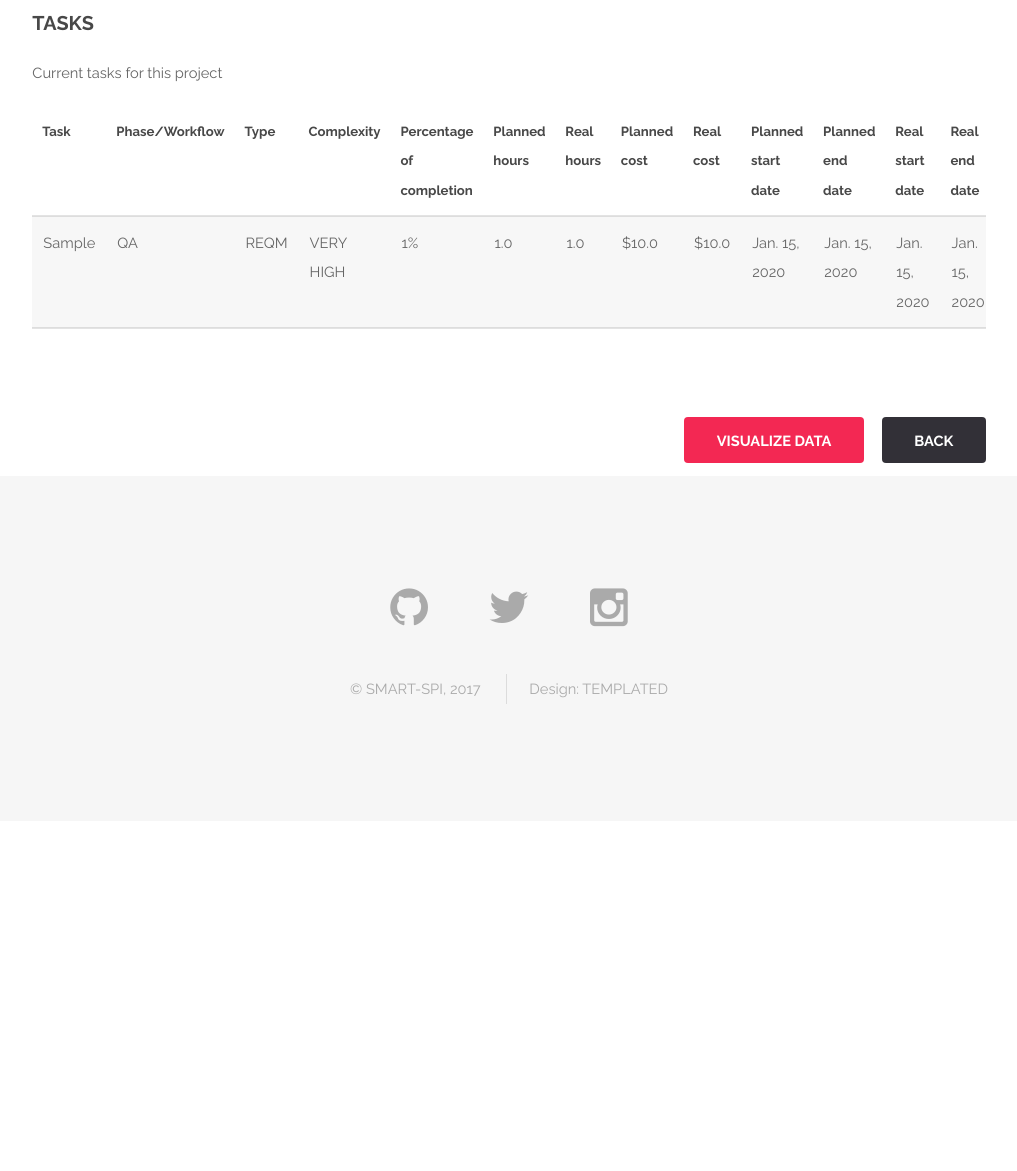
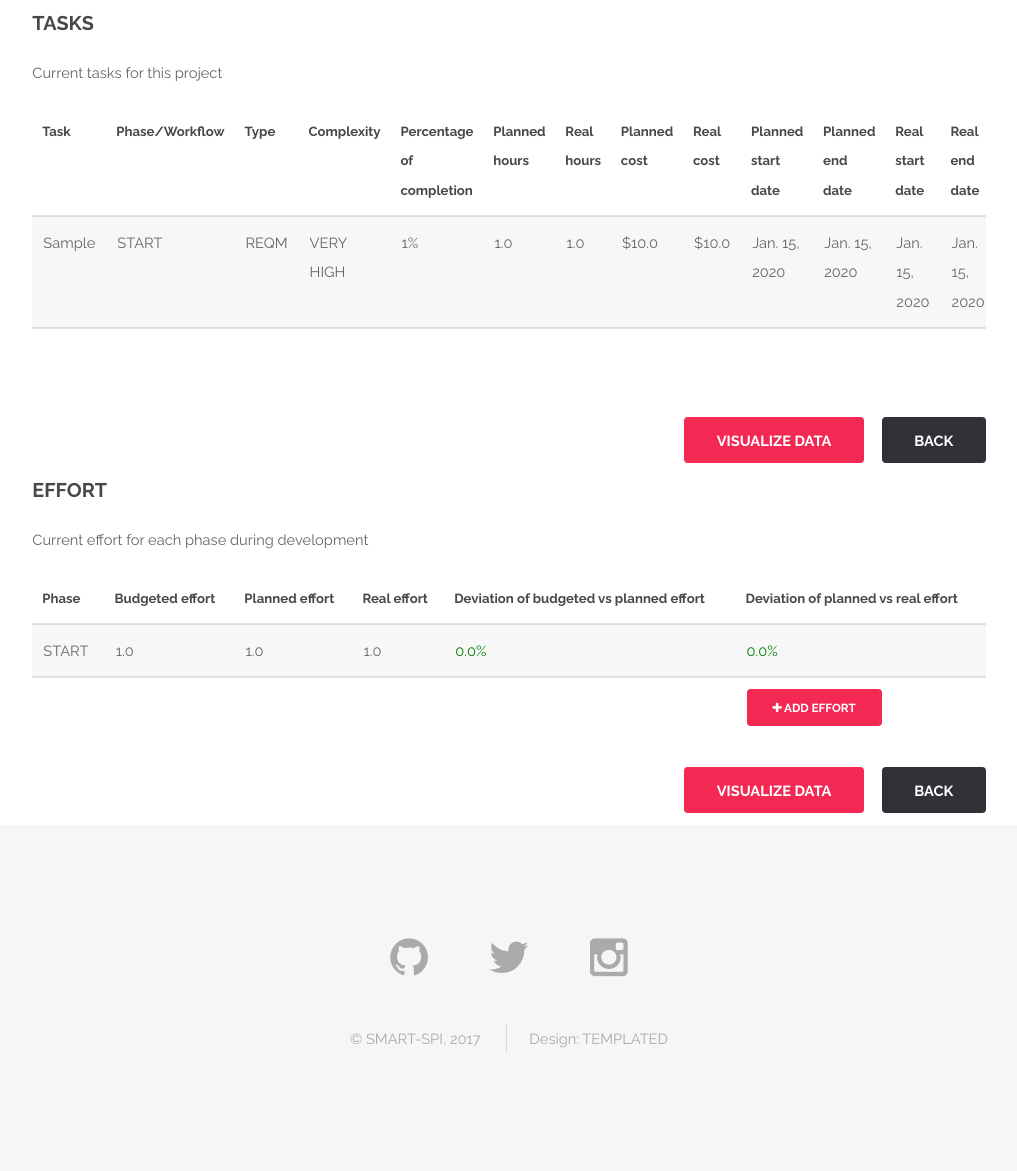
Before and after one commit to freddyiniguez/daspi, a Django app: page /projects/1/ in a window 1280 px wide. Shown: the part 640-1811 px from the top of the page, without its empty margins (131-1148 px from the left). Before the commit the page ends 1344 px from the top, so only its background shows below. Run offline with Django 3.2, Linux system fonts and the light colour scheme; a user stored in the database is signed in; tables that the repository leaves empty hold one stand-in row (values such as "Sample post").

Commit message:
Effort model and functionality were added.

```diff
--- a/tool/admin.py
+++ b/tool/admin.py
@@ -1,6 +1,7 @@
 from django.contrib import admin
-from .models import Project, Estimate, Task
+from .models import Project, Estimate, Task, Effort
 
 admin.site.register(Project)
 admin.site.register(Estimate)
 admin.site.register(Task)
+admin.site.register(Effort)
--- a/tool/models.py
+++ b/tool/models.py
@@ -53,17 +53,17 @@
 # From the Monitoring and Control process, a task contains information about planned vs real hours, percentage of completion and resources to developed.
 class Task(models.Model):
 	project = models.ForeignKey('tool.Project', related_name = 'tasks')
-	# An enum is created to select a specific date within the project
+	# An enum is created to select a specific phase within the task
 	PHASE_CHOICES = (
-		('QA', 'Quality assurance'),
-		('CHANGES', 'Changes'),
-		('CLOSURE', 'Project closure'),
+		('START', 'Starting'),
+		('REQM', 'Requirements'),
+		('PLAN', 'Planning'),
 		('DEVT', 'Development'),
+		('TEST', 'Testing'),
 		('IMPLEMENTATION', 'Implementation'),
-		('PLAN', 'Planning'),
-		('TEST', 'Testing'),
-		('REQM', 'Requirements management'),
 		('CONTROL', 'Monitoring and control'),
+		('CONFIG', 'Configuration management'),
+		('CLOSURE', 'Closure'),
 	)
 	phase = models.CharField(
 		max_length = 100,
@@ -121,3 +121,43 @@
 
 	def __str__(self):
 		return self.task
+
+
+# - - - E F F O R T - - - #
+# From the Monitoring and Control process, an effort constains information for planned and real effort budgeted
+class Effort(models.Model):
+	project = models.ForeignKey('tool.Project', related_name = 'efforts')
+	# An enum is created to select a specific date within the project
+	PHASE_CHOICES = (
+		('START', 'Starting'),
+		('REQM', 'Requirements'),
+		('PLAN', 'Planning'),
+		('DEVT', 'Development'),
+		('TEST', 'Testing'),
+		('IMPLEMENTATION', 'Implementation'),
+		('CONTROL', 'Monitoring and control'),
+		('CONFIG', 'Configuration management'),
+		('CLOSURE', 'Closure'),
+	)
+	phase = models.CharField(
+		max_length = 100,
+		choices = PHASE_CHOICES,
+	)
+	budgeted_effort = models.FloatField()
+	planned_effort = models.FloatField()
+	real_effort = models.FloatField()
+
+	def deviation_budgeted_planned(self):
+		deviation = self.planned_effort - self.budgeted_effort
+		deviation = (deviation / self.budgeted_effort) * 100
+		deviation = round(deviation, 2)
+		return deviation
+
+	def deviation_planned_real(self):
+		deviation = self.real_effort - self.planned_effort
+		deviation = (deviation / self.planned_effort) * 100
+		deviation = round(deviation, 2)
+		return deviation
+
+	def __str__(self):
+		return self.phase
--- a/tool/static/css/main.css
+++ b/tool/static/css/main.css
@@ -3364,3 +3364,8 @@
 			  border-top-right-radius: 3px;
 			  border-bottom-right-radius: 3px;
 			}
+
+/* Table cells */
+.verde { color: green; width: 100%; height: 100%; display: block; }
+.amarillo { color: orange; width: 100%; height: 100%; display: block; }
+.rojo { color: red; width: 100%; height: 100%; display: block; }
--- a/tool/templates/tool/project_detail.html
+++ b/tool/templates/tool/project_detail.html
@@ -160,7 +160,81 @@
 					</div>
 				</section>
 
-			<!-- Table: Effort/Cost -->
+				<br>
+				<br>
+
+			<!-- Table: Effort -->
+				<section>
+					<h3>Effort</h3>
+					<p>Current effort for each phase during development</p>
+					<div class="table-wrapper">
+						<table>
+							<thead>
+								<tr>
+									<th>Phase</th>
+									<th>Budgeted effort</th>
+									<th>Planned effort</th>
+									<th>Real effort</th>
+									<th>Deviation of budgeted vs planned effort</th>
+									<th>Deviation of planned vs real effort</th>
+								</tr>
+							</thead>
+							<tbody>
+								{% for effort in project.efforts.all %}
+									<tr>
+										<td>{{ effort.phase }}</td>
+										<td>{{ effort.budgeted_effort }}</td>
+										<td>{{ effort.planned_effort }}</td>
+										<td>{{ effort.real_effort }}</td>
+										{% if effort.deviation_budgeted_planned <= 0 %}
+											<td><span class="verde">{{ effort.deviation_budgeted_planned }}%</span></td>
+										{% elif effort.deviation_budgeted_planned < 10 %}
+											<td><span class="amarillo">{{ effort.deviation_budgeted_planned }}%</span></td>
+										{% else %}
+											<td><span class="rojo">{{ effort.deviation_budgeted_planned }}%</span></td>
+										{% endif %}
+										{% if effort.deviation_planned_real <= 0 %}
+											<td><span class="verde">{{ effort.deviation_planned_real }}%</span></td>
+										{% elif effort.deviation_planned_real < 10 %}
+											<td><span class="amarillo">{{ effort.deviation_planned_real }}%</span></td>
+										{% else %}
+											<td><span class="rojo">{{ effort.deviation_planned_real }}%</span></td>
+										{% endif %}
+									</tr>
+								{% empty %}
+									<tr>
+										<td>There is no effort yet</td>
+										<td></td>
+										<td></td>
+										<td></td>
+										<td></td>
+										<td></td>
+									</tr>
+								{% endfor %}
+							</tbody>
+							<tfoot>
+								<tr>
+									<td></td>
+									<td></td>
+									<td></td>
+									<td></td>
+									<td></td>
+									<td>
+										<a href="{% url 'effort_new' pk=project.pk %}" class="button special small" title="Add effort to current project"><i class="fa fa-plus" aria-hidden="true"></i> Add effort</a>
+									</td>
+								</tr>
+							</tfoot>
+						</table>
+					</div>
+					<div class="12u$">
+						<ul class="actions pull-right">
+							<li><a href="{% url 'effort_visualize' pk=project.pk %}" class="button special">Visualize data</a></li>
+							<li><a href="/projects" class="button">Back</a></li>
+						</ul>
+					</div>
+				</section>
+
+			<!-- Table: Cost -->
 		</div>
 	</section>
 {% endblock %}
--- a/tool/urls.py
+++ b/tool/urls.py
@@ -12,5 +12,7 @@
 	url(r'^estimates/(?P<pk>\d+)/visualize/$', views.estimate_visualize, name = 'estimate_visualize'),
 	url(r'^tasks/(?P<pk>\d+)/new$', views.task_new, name = 'task_new'),
 	url(r'^tasks/(?P<pk>\d+)/visualize/$', views.task_visualize, name = 'task_visualize'),
+	url(r'^efforts/(?P<pk>\d+)/new$', views.effort_new, name = 'effort_new'),
+	url(r'^efforts/(?P<pk>\d+)/visualize/$', views.effort_visualize, name = 'effort_visualize'),
 	url(r'^help/', views.help),
 ]
--- a/tool/views.py
+++ b/tool/views.py
@@ -2,7 +2,7 @@
 from django.contrib.auth.decorators import login_required
 from django.core.paginator import Paginator, EmptyPage, PageNotAnInteger
 from .models import Project, Estimate
-from .forms import ProjectForm, EstimateForm, TaskForm
+from .forms import ProjectForm, EstimateForm, TaskForm, EffortForm
 
 
 # - - - H O M E - - - #
@@ -103,6 +103,28 @@
 	return render(request, 'tool/task_visualize.html', {'project' : project})
 
 
+# - - - E F F O R T S - - - #
+# Creates a new effort
+@login_required
+def effort_new(request, pk):
+	if request.method == 'POST':
+		form = EffortForm(request.POST)
+		if form.is_valid():
+			effort = form.save(commit = False)
+			effort.project = get_object_or_404(Project, pk=pk)
+			effort.save()
+			return redirect('project_detail', pk=pk)
+	else:
+		form = EffortForm()
+	return render(request, 'tool/effort_new.html', {'form' : form})
+
+# Visualyze effort information
+@login_required
+def effort_visualize(request, pk):
+	project = get_object_or_404(Project, pk=pk)
+	return render(request, 'tool/effort_visualize.html', {'project' : project})
+
+
 # - - - T E M P O R A L - - - #
 # A temporal link to see the available HTML theme elements
 def help(request):
```
Also changed, not shown: tool/forms.py (+15 -1 lines), tool/templates/tool/effort_new.html (added, +29 -0 lines), tool/templates/tool/effort_visualize.html (added, +21 -0 lines), tool/migrations/0011_effort.py (added), tool/migrations/0012_auto_20170818_1855.py (added), tool/migrations/0013_auto_20170818_1931.py (added), 8 other files.
